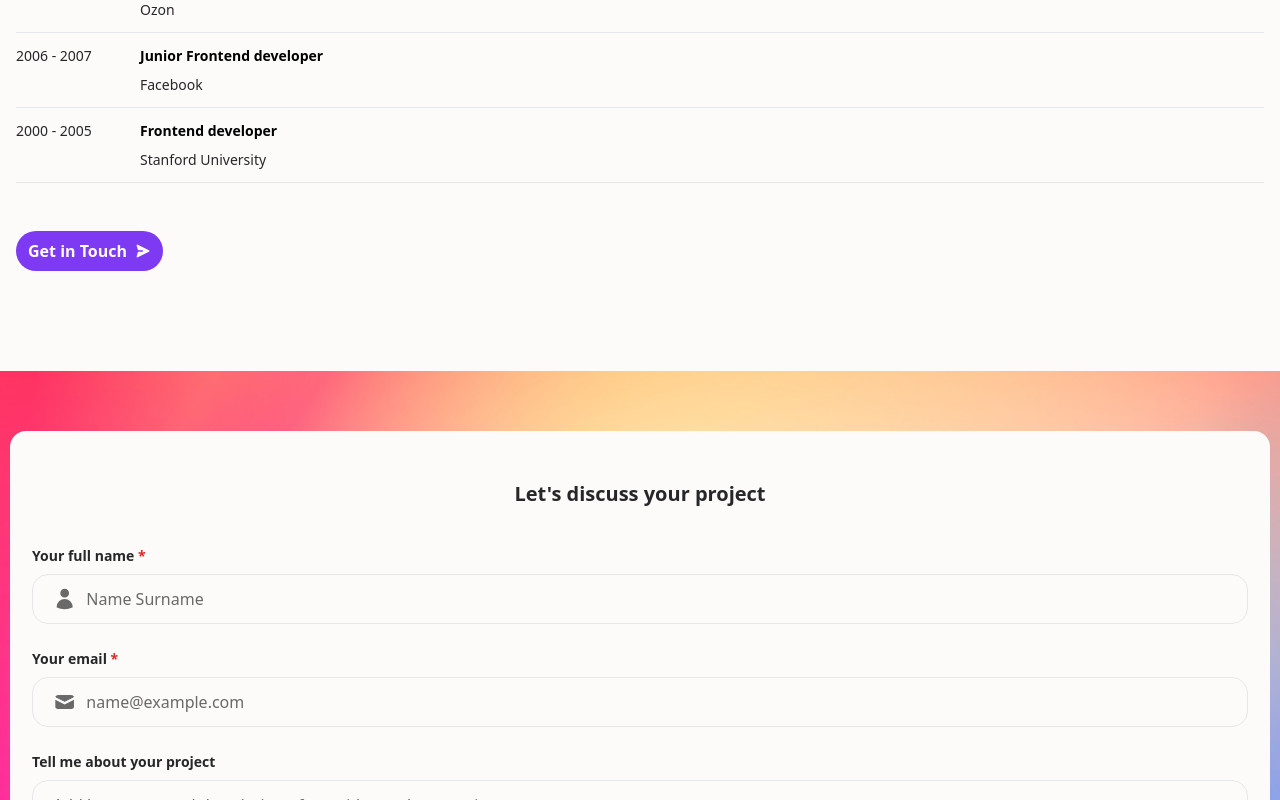
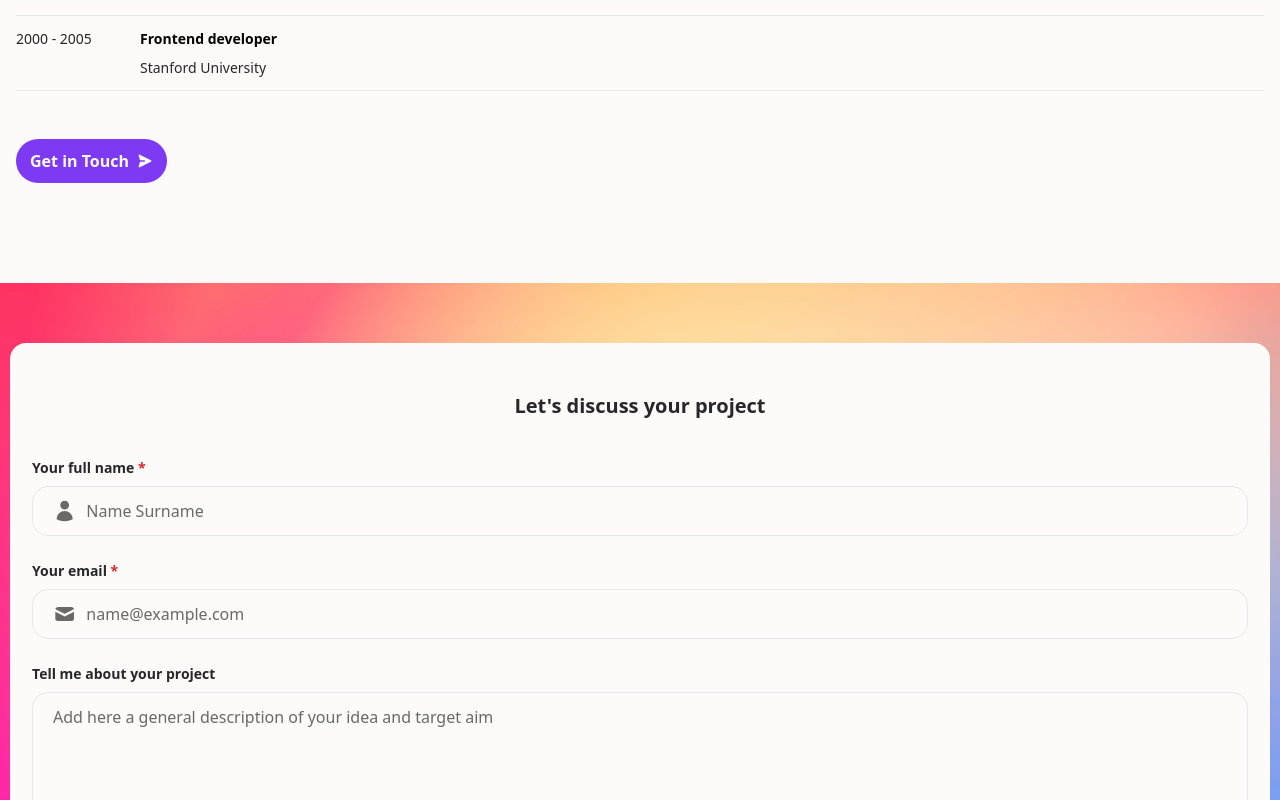
Before and after one commit to Dendroid01/project1, a React (Vite) app: page / in a window 1280 px wide. Shown: the part 1440-2240 px from the top of the page. Built offline with nearby package versions, Linux system fonts and the light colour scheme.

Commit message:
Nav anchors & fix of button transform

```diff
--- a/src/components/About/About.tsx
+++ b/src/components/About/About.tsx
@@ -6,7 +6,7 @@ import EducationExperience from "./Experience/EducationExperience";
 const About = () => {
     return (
         <>
-            <section className="flex flex-col px-4 mb-6 gap-9">
+            <section id="about" className="flex flex-col px-4 mb-6 gap-9">
                 <h2 className="text-subtitle font-semibold">About me</h2>
                 <div className="flex flex-col items-center gap-9">
                     <div
--- a/src/components/Contact/Contact.tsx
+++ b/src/components/Contact/Contact.tsx
@@ -3,14 +3,14 @@ import backgroundImage from "../../assets/backgroundImage.png"
 
 const About = () => {
     return (
-        <div className="flex justify-center items-center py-15 px-2.5"
+        <section id="contact" className="flex justify-center items-center py-15 px-2.5"
              style={{
                  backgroundImage: `url(${backgroundImage})`,
                  backgroundSize: 'cover',
                  backgroundPosition: 'center'
              }}>
             <ContactForm/>
-        </div>
+        </section>
     )
         ;
 };
--- a/src/components/Header/Header.tsx
+++ b/src/components/Header/Header.tsx
@@ -12,7 +12,7 @@ const Header = () => {
 
     return (
         <>
-            <header className="w-full bg-white py-4 px-4 flex justify-between items-center  mb-6 border-b border-grey-light">
+            <header className="w-full bg-white py-4 px-4 flex justify-between items-center  mb-6 border-b border-grey-light fixed z-40">
                 <LogoIcon size={35} className="text-black" aria-hidden="true" focusable="false"/>
                 <button
                     onClick={toggleOpen}
--- a/src/components/Header/MobileMenu.tsx
+++ b/src/components/Header/MobileMenu.tsx
@@ -8,6 +8,18 @@ interface MobileMenuProps {
 }
 
 const MobileMenu: React.FC<MobileMenuProps> = ({isOpen, onClose}) => {
+
+    useEffect(() => {
+        if (isOpen) {
+            document.body.style.overflow = 'hidden';
+        } else {
+            document.body.style.overflow = '';
+        }
+
+        return () => {
+            document.body.style.overflow = '';
+        };
+    }, [isOpen]);
 
     useEffect(() => {
         if (!isOpen) return;
@@ -44,15 +56,15 @@ const MobileMenu: React.FC<MobileMenuProps> = ({isOpen, onClose}) => {
 
                     <div className="pt-20 px-6">
                         <nav className="flex flex-col space-y-6">
-                            <a href="#"
+                            <a href="#main"
                                className="text-body-2 font-medium text-grey-dark">
                                 Main
                             </a>
-                            <a href="#"
+                            <a href="#about"
                                className="text-body-2 font-medium text-grey-dark">
                                 About
                             </a>
-                            <a href="#"
+                            <a href="#contact"
                                className="text-body-2 font-medium text-grey-dark">
                                 Get in touch
                             </a>
--- a/src/components/Hero/Hero.tsx
+++ b/src/components/Hero/Hero.tsx
@@ -1,10 +1,10 @@
 import Blob from './Blob';
-import photoMobile from '../../assets/photo-mobile.png';
+import photoMobile from '../../assets/photo.png';
 import Button from '../mobileButton';
 
 const Hero = () => {
     return (
-            <section className="flex flex-col px-4 mb-12">
+            <section id="main" className="flex flex-col px-4 mb-12">
                 <div className="flex flex-col gap-1 mb-9">
                     <h1 className="text-h3 font-bold text-black text-justify">
                         Hey, I'm Nick
--- a/src/components/mobileButton.tsx
+++ b/src/components/mobileButton.tsx
@@ -21,20 +21,19 @@ export const Button = ({
   rounded-full
   font-subtitle-2
   font-semibold
-         z-999
+  relative
+  z-30
   w-fit
-
+  box-border
+  appearance-none
   hover:bg-[#6C2BD9]
-
-         active:border-2
+  border-2 border-transparent
   active:border-[#CABFFD]
-         active:scale-100
+  focus:outline-none
 
   disabled:bg-grey-light
   disabled:text-grey-dark
-
-         disabled:active:border-none
-        disabled:active:scale-100
+  disabled:active:border-transparent
   disabled:focus:ring-0
   disabled:focus:outline-none
 
```
Lines whose indentation alone changed are shown as unchanged.
